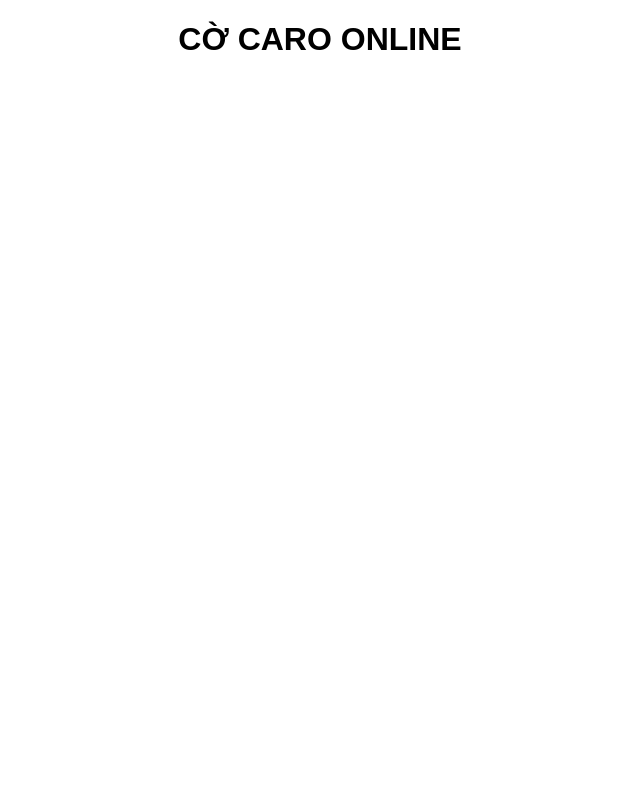
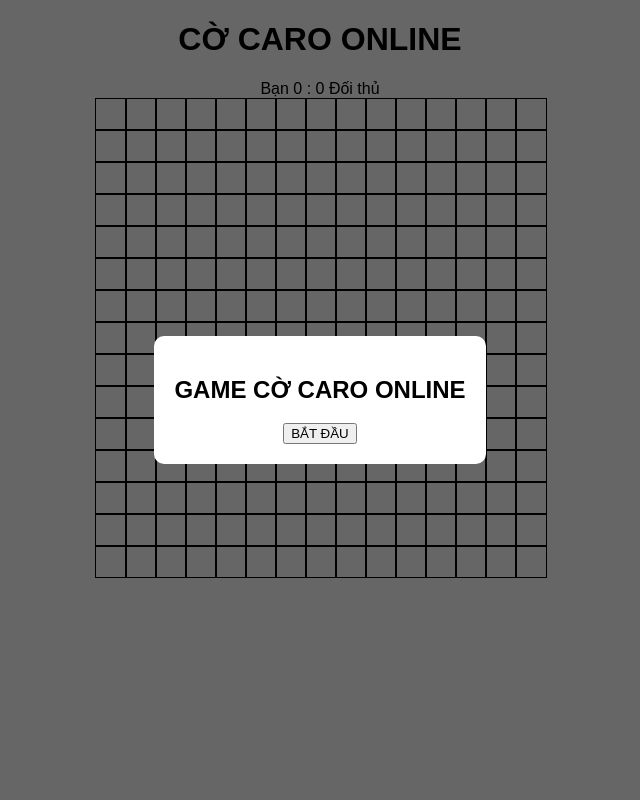
Before and after one commit to hlnhuy/GameCaro, a Flask app: page / in a window 1280 px wide. Shown: the whole page, without its empty margins (320-960 px from the left). Run offline with Flask 3, Linux system fonts and the light colour scheme; some libraries are stand-ins or nearby versions.

Commit message:
update fontend 1

```diff
--- a/static/style.css
+++ b/static/style.css
@@ -1,19 +1,38 @@
 body {
-    font-family: Arial, sans-serif;
+    font-family: Arial;
     text-align: center;
 }
 
 #board {
     display: grid;
     grid-template-columns: repeat(15, 30px);
-    width: fit-content;
+    width: 450px;
     margin: auto;
 }
 
 .cell {
     width: 30px;
     height: 30px;
-    border: 1px solid #000;
+    border: 1px solid black;
     line-height: 30px;
     cursor: pointer;
 }
+
+.popup {
+    position: fixed;
+    inset: 0;
+    background: rgba(0,0,0,0.6);
+    display: flex;
+    align-items: center;
+    justify-content: center;
+}
+
+.popup-content {
+    background: white;
+    padding: 20px;
+    border-radius: 10px;
+}
+
+.hidden {
+    display: none;
+}
--- a/templates/index.html
+++ b/templates/index.html
@@ -1,7 +1,6 @@
 <!DOCTYPE html>
-<html lang="vi">
+<html>
 <head>
-    <meta charset="UTF-8">
     <title>Cờ Caro Online</title>
     <link rel="stylesheet" href="/static/style.css">
 </head>
@@ -9,12 +8,30 @@
 
 <h1>CỜ CARO ONLINE</h1>
 
+<div id="info-bar">
+    <span id="player-left">Bạn</span>
+    <span><span id="scoreX">0</span> : <span id="scoreO">0</span></span>
+    <span id="player-right">Đối thủ</span>
+</div>
+
 <div id="board"></div>
 
-<div id="popup" style="display:none"></div>
+<div id="popup" class="popup hidden">
+    <div class="popup-content">
+        <h2 id="popup-message"></h2>
+        <button id="replay-btn" onclick="requestReplay()">Chơi lại</button>
+    </div>
+</div>
+
+<div id="start-popup" class="popup">
+    <div class="popup-content">
+        <h2>GAME CỜ CARO ONLINE</h2>
+        <button onclick="startGame()">BẮT ĐẦU</button>
+    </div>
+</div>
 
 <script src="/socket.io/socket.io.js"></script>
-<script src="/static/js/game.js"></script>
-<script src="/static/js/popup.js"></script>
+<script src="/static/game.js"></script>
+<script src="/static/popup.js"></script>
 </body>
 </html>
```
